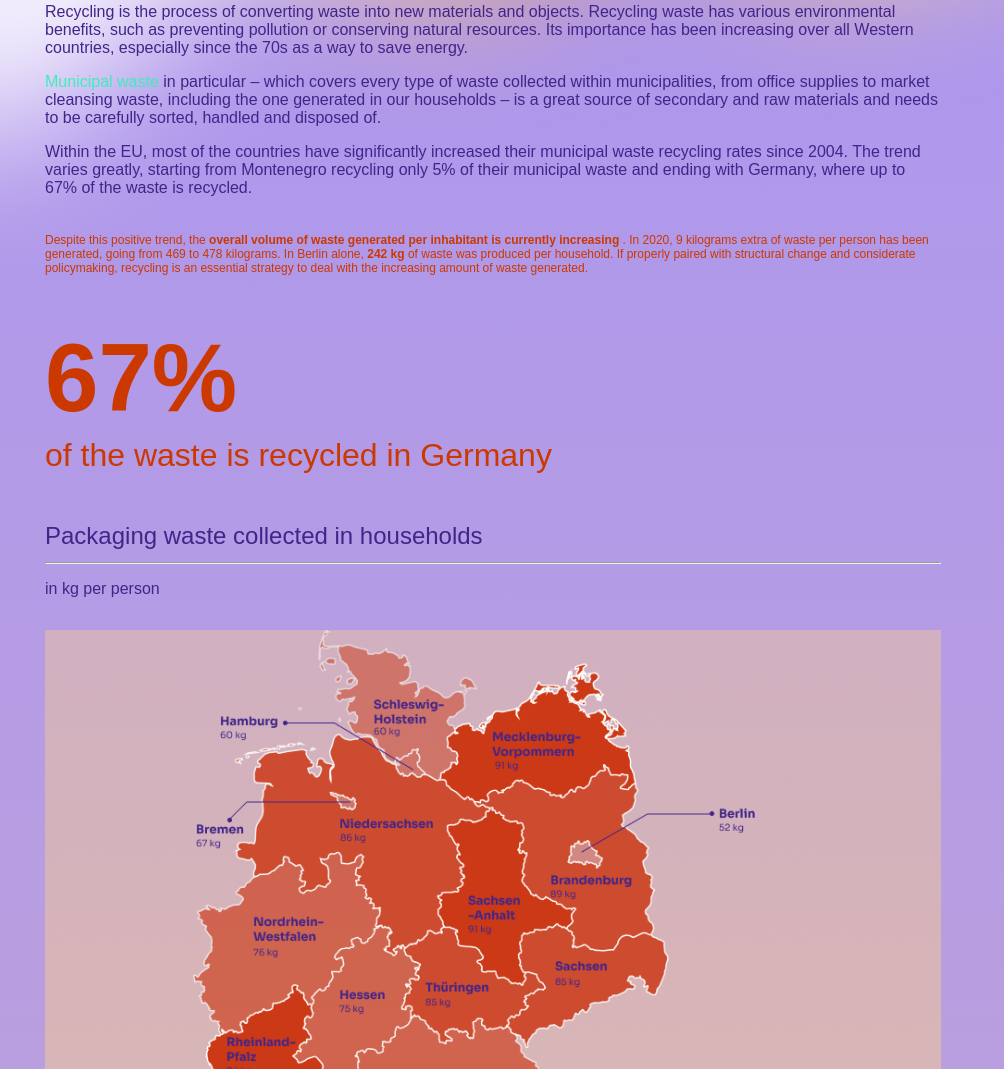
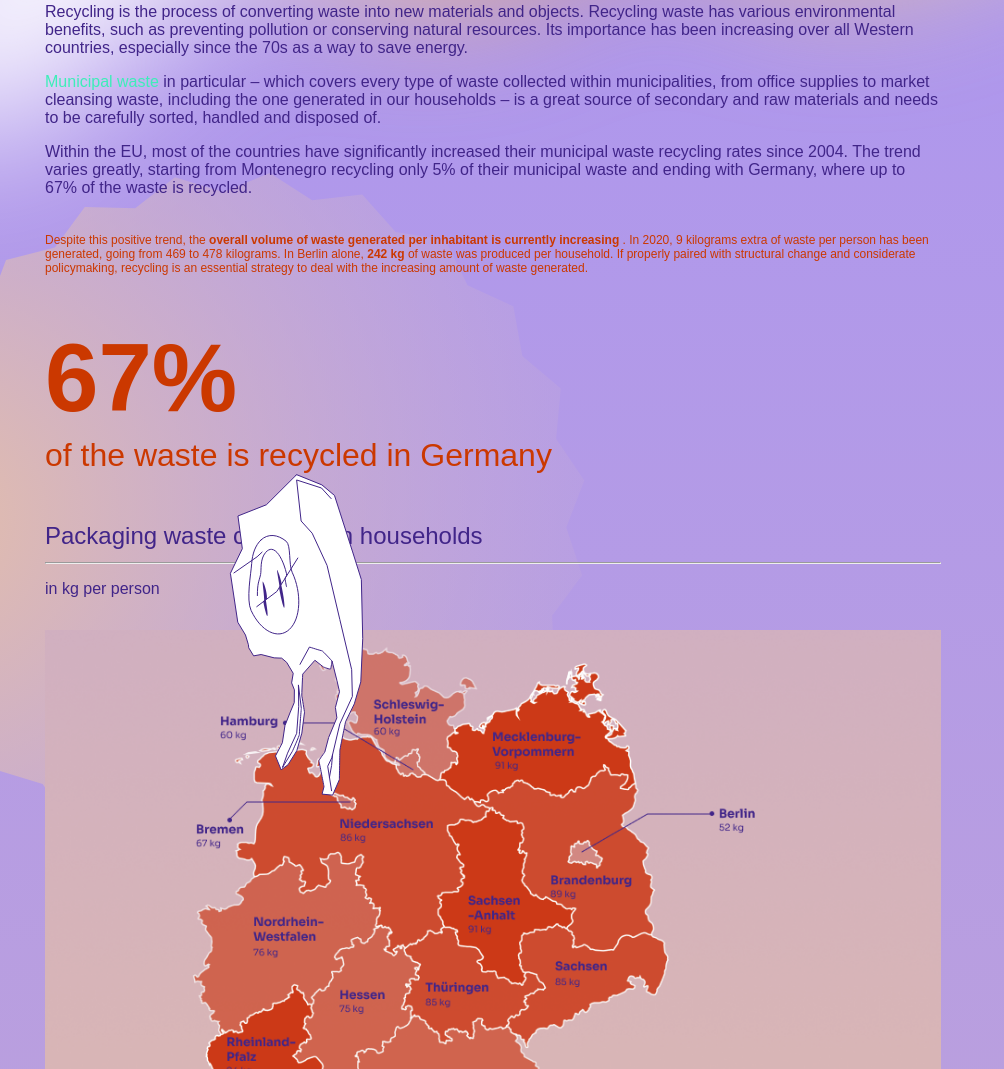
Before and after one commit to uclab-potsdam/wimmelvis, a plain HTML site: page study/wimmelbild/index.html in a window 1280 px wide. Shown: the part 780-1849 px from the top of the page, without its empty margins (0-1004 px from the left). Drawn offline with Linux system fonts and the light colour scheme.

Commit message:
images for first sidenote

```diff
--- a/study/wimmelbild/index.html
+++ b/study/wimmelbild/index.html
@@ -27,13 +27,16 @@
       <p>To help you stop, we prepared the <span style="font-weight: 600;">ultimate Wishcycling guide for Berlin.</span></p>
     </div>
     <h2>How does recycling impact the environment?</h2>
-    <div class= "sidenote-container">
+    <div class= "sidenote-container" style="margin-bottom: 12em;">
       <div class="continuous-text">
         <p>Recycling is the process of converting waste into new materials and objects. Recycling waste has various environmental benefits, such as preventing pollution or conserving natural resources. Its importance has been increasing over all Western countries, especially since the 70s as a way to save energy.</p>
         <p><span class="colored-text">Municipal waste</span> in particular – which covers every type of waste collected within municipalities, from office supplies to market cleansing waste, including the one generated in our households – is a great source of secondary and raw materials and needs to be carefully sorted, handled and disposed of.</p>
         <p>Within the EU, most of the countries have significantly increased their municipal waste recycling rates since 2004. The trend varies greatly, starting from Montenegro recycling only 5% of their municipal waste and ending with Germany, where up to 67% of the waste is recycled.</p>
       </div>
       <div class="sidenote">
+        <img
+          style="position: absolute; z-index: -1; transform: translate(-13em, -5em);"
+          src="assets/start.backgroundtext.svg">
         <p>Despite this positive trend, the
           <span style="font-weight: 600;">
             overall volume of waste generated per inhabitant is currently increasing
@@ -48,6 +51,9 @@
         <p style="font-size: 32px; font-family: 'Sora', sans-serif; font-weight: 300; margin-top: 0.1em;">
           of the waste is recycled in Germany
         </p>
+        <img
+          style="position: absolute; transform: translate(12em, -4em);"
+          src="assets/plasticbag.svg">
       </div>
     </div>
     <div class="infographic">
```
